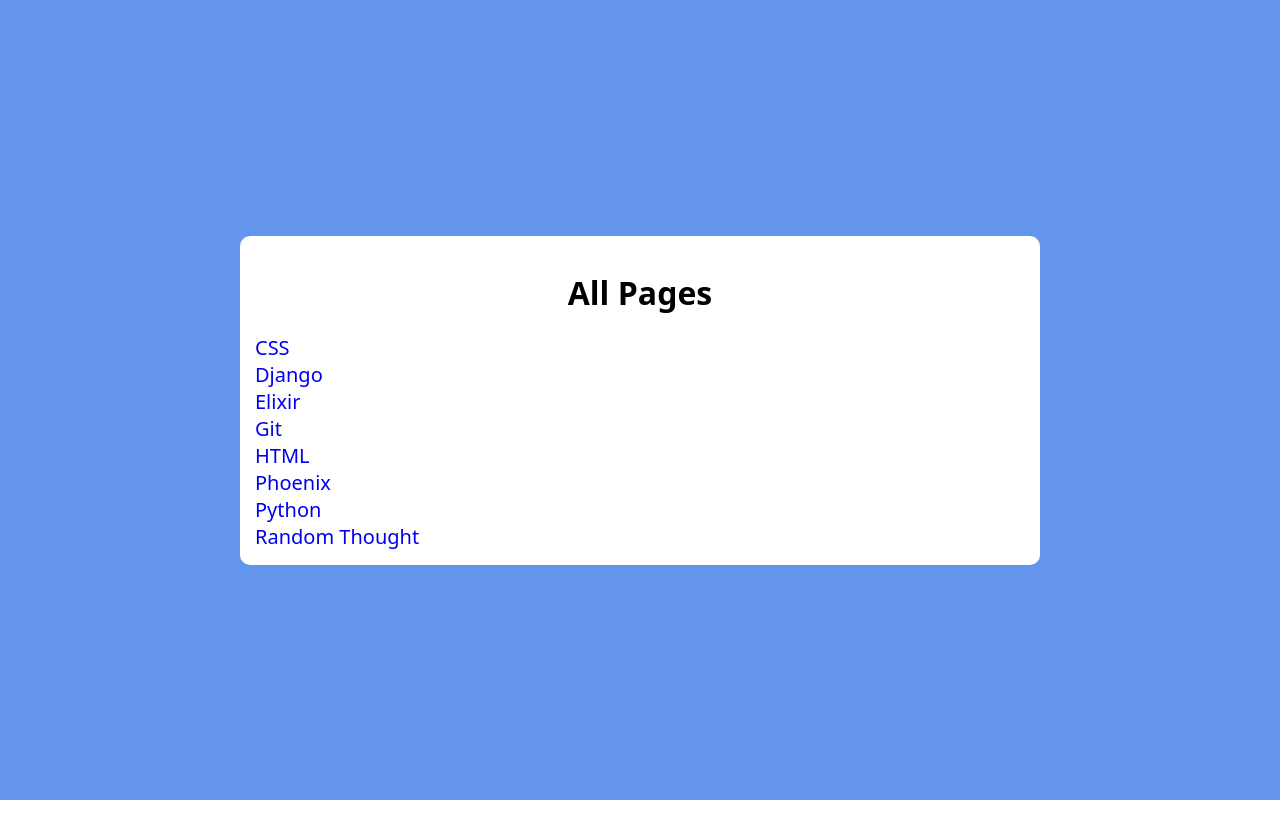
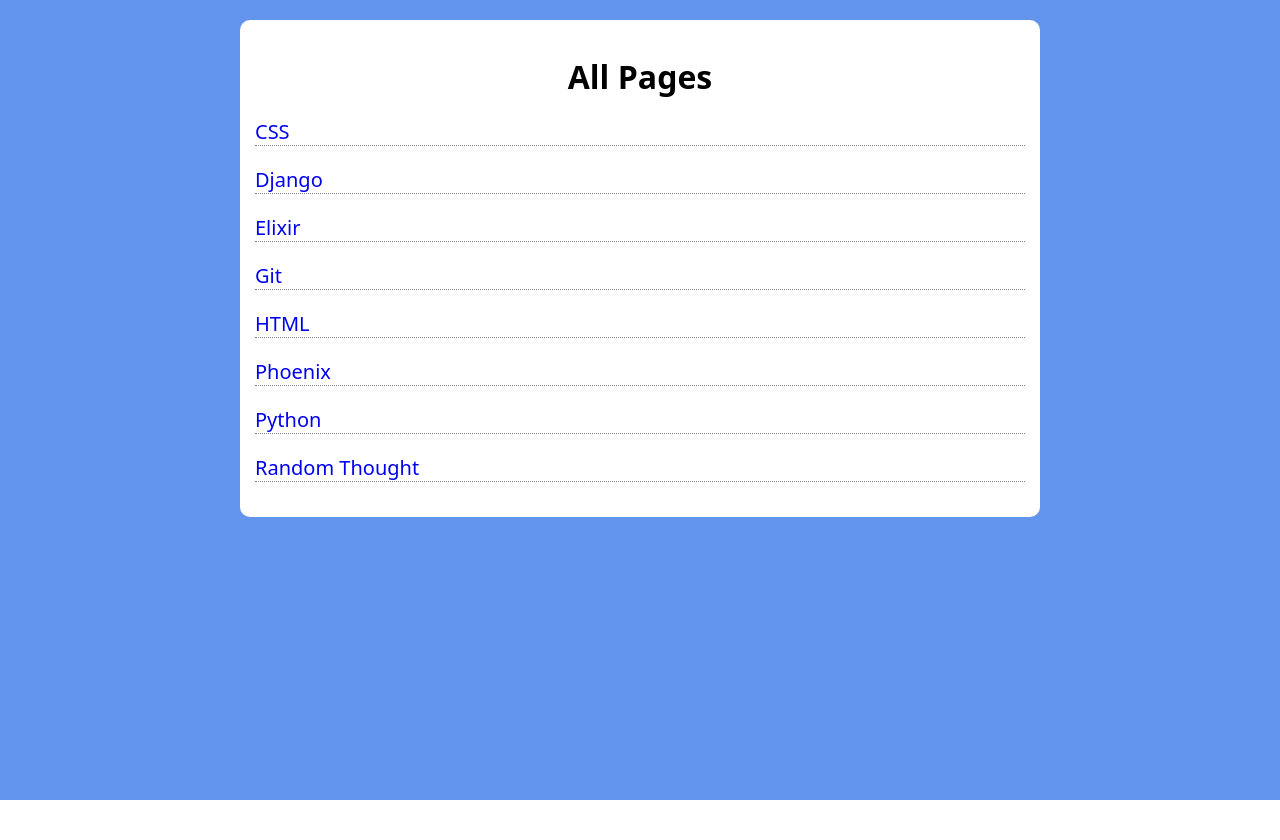
Before and after one commit to catbirdseatio/wiki, a Django app: page / in a window 1280 px wide. Shown: the part 81-921 px from the top of the page. Run offline with Django 3.2, Linux system fonts and the light colour scheme.

Commit message:
further css improvements

```diff
--- a/encyclopedia/static/encyclopedia/styles.css
+++ b/encyclopedia/static/encyclopedia/styles.css
@@ -1,5 +1,5 @@
 .form-container {
-  line-height: 1.3;
+  line-height: 1.1;
   font-size: 2.25rem;
 }
 .form-container h2 {
@@ -8,7 +8,7 @@
 }
 .form-container form {
   display: grid;
-  gap: 2rem;
+  gap: 1.25rem;
 }
 @media screen and (min-width: 768px) {
   .form-container form {
@@ -164,7 +164,6 @@
   flex-grow: 1;
   height: 100%;
   background-color: cornflowerblue;
-  overflow: scroll;
 }
 main .container {
   background-color: #fff;
@@ -180,6 +179,10 @@
 main .container ul {
   font-size: 2rem;
 }
+main .container .entries li {
+  margin-bottom: 2rem;
+  border-bottom: 1px dotted gray;
+}
 main .container .entry {
   margin-bottom: 2rem;
 }
@@ -192,7 +195,7 @@
 }
 @media (min-width: 768px) {
   main {
-    align-items: center;
+    overflow: scroll;
   }
 }
 
--- a/encyclopedia/templates/encyclopedia/index.html
+++ b/encyclopedia/templates/encyclopedia/index.html
@@ -7,7 +7,7 @@
 {% block body %}
     <h1>All Pages</h1>
 
-    <ul>
+    <ul class="entries">
         {% for entry in entries %}
             <li><a href="{% url 'title' entry %}">{{ entry }}</a></li>
         {% endfor %}
--- a/scss/forms.scss
+++ b/scss/forms.scss
@@ -1,5 +1,5 @@
 .form-container {
-    line-height: 1.3;
+    line-height: 1.1;
     font-size: 2.25rem;
 
     h2 {
@@ -9,7 +9,7 @@
 
     form {
         display: grid;
-        gap: 2rem;
+        gap: 1.25rem;
     }
 
     @media screen and (min-width: 768px) {
--- a/scss/styles.scss
+++ b/scss/styles.scss
@@ -171,7 +171,6 @@
     flex-grow: 1;
     height: 100%;
     background-color: cornflowerblue;
-    overflow: scroll;
 
     .container {
         background-color: #fff;
@@ -189,6 +188,13 @@
             font-size: 2rem;
         }
 
+        .entries {
+            li {
+                margin-bottom: 2rem;
+                border-bottom: 1px dotted gray;
+            }
+        }
+
         .entry {
             margin-bottom: 2rem;
 
@@ -204,6 +210,6 @@
     }
 
     @media (min-width: 768px) {
-        align-items: center;
+        overflow: scroll;
     }
 }
```
Also changed, not shown: 1 other file.
